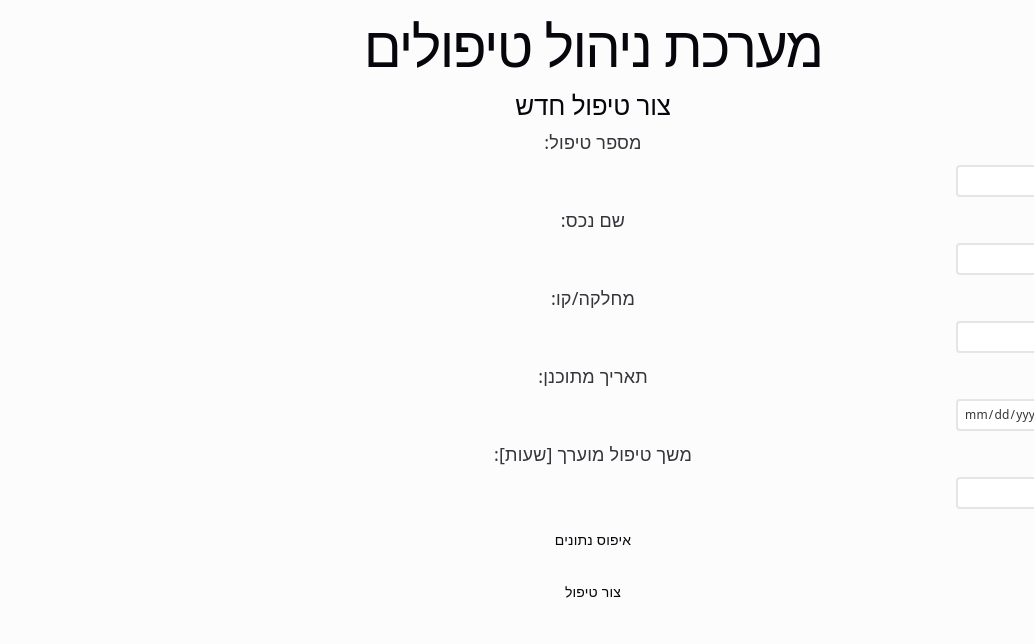
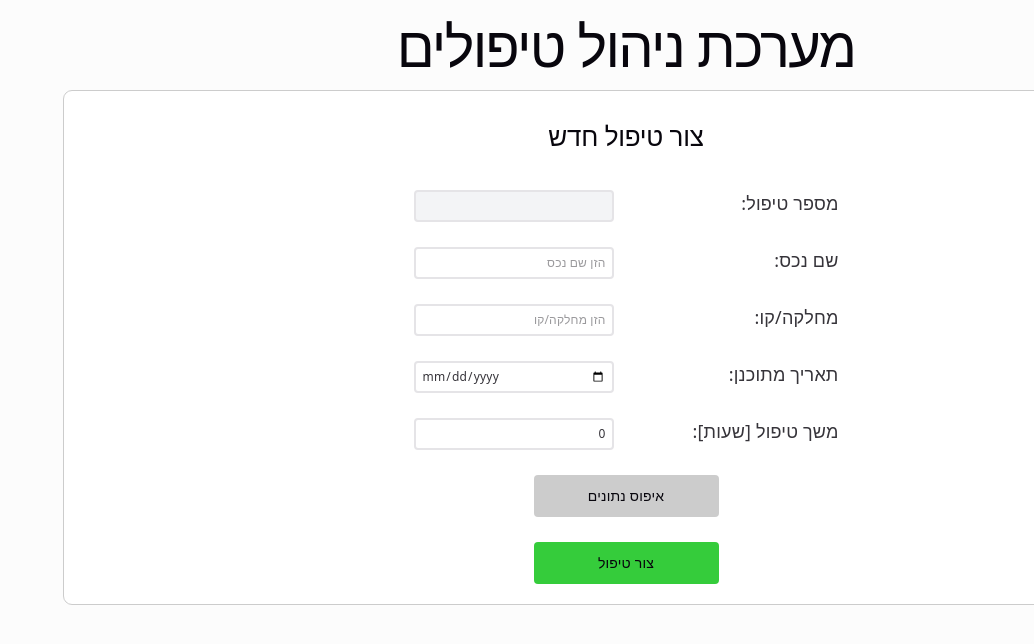
Before and after one commit to EdenMoyal/routine-manager-app, a React (Vite) app in the folder client/: page /form in a window 1280 px wide. Shown: the top 644 px of the page, without its empty margins (246-1280 px from the left). Built offline with nearby package versions, Linux system fonts and the light colour scheme; no server answers.

Commit message:
RoutineForm css

```diff
--- a/client/src/components/RoutineForm.tsx
+++ b/client/src/components/RoutineForm.tsx
@@ -30,57 +30,57 @@ export default function CreateRoutine() {
     };
 
     return (
-        <div>
-            <h2>צור טיפול חדש</h2>
+        <div className="routine-form-container flex flex-col items-center p-[20px] bg-white border-1 border-[#ccc] rounded-lg">
+            <h2 className="routine-form-header pb-[30px] p-[10px]">צור טיפול חדש</h2>
 
             <form onSubmit={handleSubmit}
-                className="create-routine-form flex flex-col justify-center justify-items-center gap-[10px] mx-auto">
+                className="create-routine-form grid grid-cols-2 gap-[25px] ">
 
-                <label>מספר טיפול:</label>
+                <label className="routine-id-label text-right">מספר טיפול:</label>
                 <input type="text"
                     className="routine-id-auto bg-gray-100"
                     disabled
                     placeholder={routine.routineId} />
 
-                <label>שם נכס:</label>
+                <label className="asset-name-label text-right">שם נכס:</label>
                 <input type="text"
-                    className="asset-name-input"
+                    className="asset-name-input bg-white"
                     value={routine.assetName}
                     onChange={(e) => setRoutine({ ...routine, assetName: e.target.value })}
                     placeholder="הזן שם נכס"
                     required />
 
-                <label>מחלקה/קו:</label>
+                <label className="location-label text-right">מחלקה/קו:</label>
                 <input type="text"
-                    className="location-input"
+                    className="location-input bg-white"
                     value={routine.location}
                     onChange={(e) => setRoutine({ ...routine, location: e.target.value })}
                     placeholder="הזן מחלקה/קו"
                     required />
 
-                <label>תאריך מתוכנן:</label>
+                <label className="scheduled-date-label text-right">תאריך מתוכנן:</label>
                 <input type="date"
-                    className="scheduled-date-input"
+                    className="scheduled-date-input bg-white"
                     value={routine.scheduledDate}
                     onChange={(e) => setRoutine({ ...routine, scheduledDate: e.target.value })}
                     placeholder="בחר תאריך"
                     required />
 
-                <label>משך טיפול מוערך [שעות]:</label>
+                <label className="duration-label text-right">משך טיפול [שעות]:</label>
                 <input type="number"
-                    className="duration-input"
+                    className="duration-input bg-white"
                     value={routine.duration}
                     onChange={(e) => setRoutine({ ...routine, duration: parseFloat(e.target.value) })}
                     min="0"
                     step={0.5}
                     required />
 
-                <button type="button"
-                        onClick={() => setRoutine({ ...routine, routineId: "", assetName: "", location: "", scheduledDate: "", duration: 0 })}>
+                <button className="reset-button col-span-2 bg-[#ccc] mr-[120px] ml-[120px]" type="button"
+                        onClick={() => setRoutine({ ...routine, assetName: "", location: "", scheduledDate: "", duration: 0 })}>
                         איפוס נתונים
                 </button>
 
-                <button type="submit">
+                <button className="create-routine-button col-span-2 bg-[#35cc3b] mr-[120px] ml-[120px]" type="submit">
                         צור טיפול
                 </button>
             </form>
--- a/client/src/components/historyRoutines.tsx
+++ b/client/src/components/historyRoutines.tsx
@@ -96,6 +96,7 @@ export default function HistoryRoutines() {
                 <div className="operation flex flex-row align-items-center gap-[10px] mt-[6px]">
                     <label>חפש שם נכס:</label>
                     <input
+                        className="search-input bg-white"
                         type="text"
                         placeholder="הזן שם נכס"
                         value={searchQuery}
@@ -107,6 +108,7 @@ export default function HistoryRoutines() {
                 <div className="operation flex flex-row align-items-center gap-[10px] mt-[6px]">
                     <label>סנן לפי חודש ושנה:</label>
                     <input
+                        className="filter-input bg-white"
                         type="month"
                         onChange={(e) => {
                             if (!e.target.value) {
--- a/client/src/components/scheduledRoutines.tsx
+++ b/client/src/components/scheduledRoutines.tsx
@@ -100,6 +100,7 @@ export default function ScheduledRoutines() {
                 <div className="operation flex flex-row align-items-center gap-[10px] mt-[6px]">
                     <label>חפש שם נכס:</label>
                     <input
+                        className="search-input bg-white"
                         type="text"
                         placeholder="הזן שם נכס"
                         value={searchQuery}
@@ -111,6 +112,7 @@ export default function ScheduledRoutines() {
                 <div className="operation flex flex-row align-items-center gap-[10px] mt-[6px]">
                     <label>סנן לפי חודש ושנה:</label>
                     <input
+                        className="filter-input bg-white"
                         type="month"
                         onChange={(e) => {
                             if (!e.target.value) {
--- a/client/src/index.css
+++ b/client/src/index.css
@@ -120,7 +120,6 @@ input {
   width: 200px;
   height: 32px;
   font-size: 12px;
-  background: white;
 }
 
 button {
```
